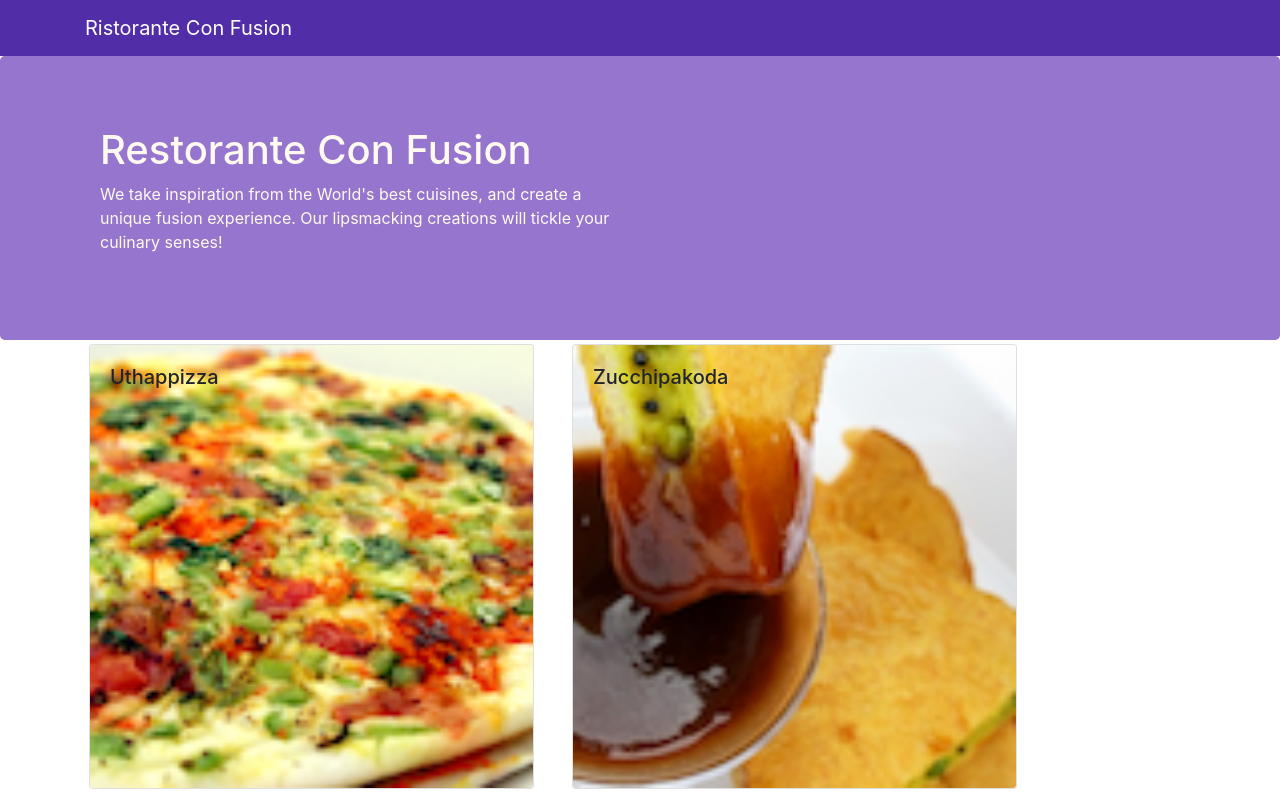
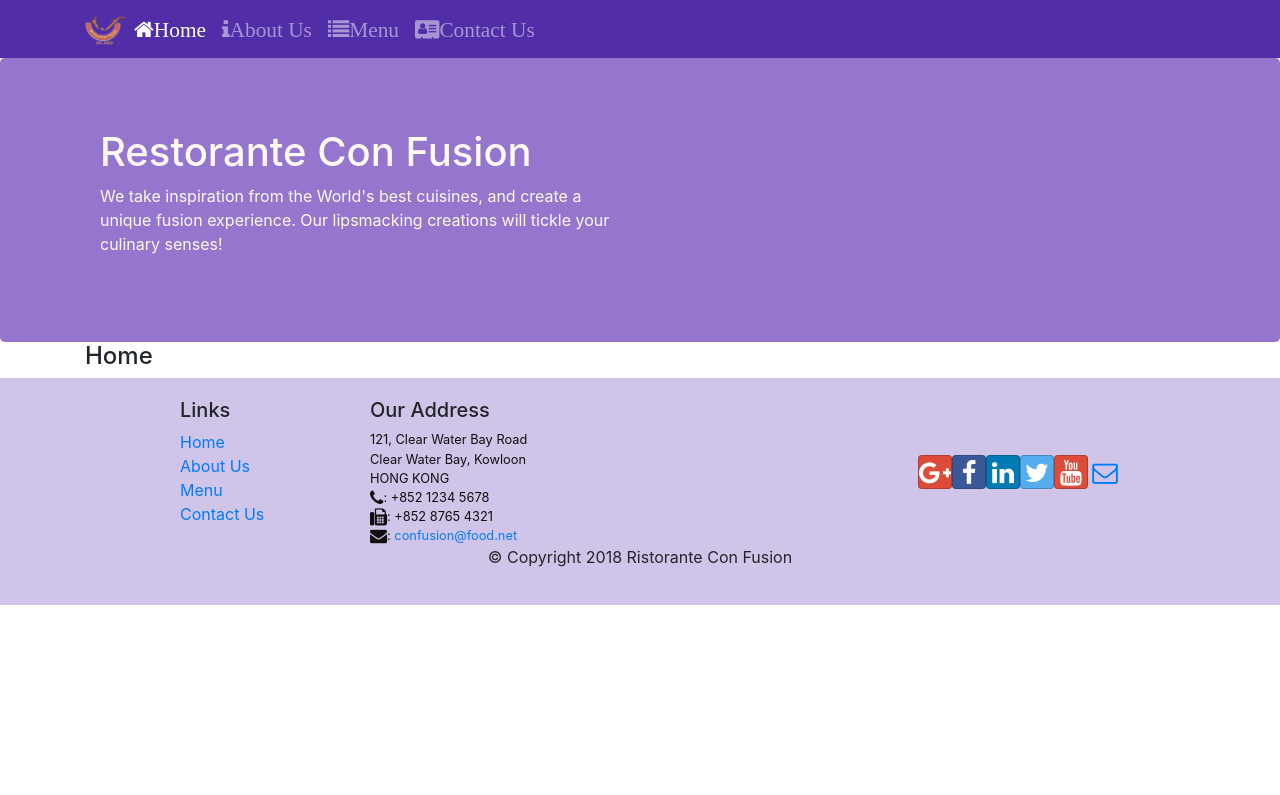
Before and after one commit to Habtamu-Dires/react-confusion, a React (Create React App) app: page /home in a window 1280 px wide. Shown: the top 795 px of the page. Built offline with nearby package versions, Linux system fonts and the light colour scheme.

Commit message:
React Router

```diff
--- a/package.json
+++ b/package.json
@@ -12,6 +12,7 @@
     "react": "^18.2.0",
     "react-dom": "^18.2.0",
     "react-popper": "0.9.2",
+    "react-router-dom": "4.2.2",
     "react-scripts": "5.0.1",
     "reactstrap": "5.0.0",
     "web-vitals": "^2.1.0"
--- a/src/App.js
+++ b/src/App.js
@@ -1,14 +1,17 @@
 import React, { Component } from 'react';
 import './App.css';
 import Main  from './components/MainComponent';
+import {BrowserRouter} from 'react-router-dom';
 
 class App extends Component {
 
   render(){
     return (
-      <div>
-        <Main />
-      </div>
+      <BrowserRouter>
+        <div>
+          <Main />
+        </div>
+      </BrowserRouter>
     );
   }
 }
--- a/src/components/FooterComponent.js
+++ b/src/components/FooterComponent.js
@@ -1,4 +1,5 @@
 import React from "react";
+import {Link } from 'react-router-dom';
 
 function Footer(props) {
     return(
@@ -8,10 +9,10 @@
                     <div className="col-4 offset-1 col-sm-2">
                         <h5>Links</h5>
                         <ul className="list-unstyled">
-                            <li><a href="#">Home</a></li>
-                            <li><a href="#">About</a></li>
-                            <li><a href="#">Menu</a></li>
-                            <li><a href="contactus.html">Contact</a></li>
+                            <li><Link to="/home" >Home</Link></li>
+                            <li><Link to='/aboutus'>About Us</Link></li>
+                            <li><Link to="/menu">Menu</Link></li>
+                            <li><Link to="/contactus">Contact Us</Link></li>
                         </ul>
                     </div>
                     <div className="col-7 col-sm-5">
--- a/src/components/HeaderComponent.js
+++ b/src/components/HeaderComponent.js
@@ -1,15 +1,60 @@
 import React, {Component} from "react";
-import { Navbar, NavbarBrand, Jumbotron } from 'reactstrap';
+import { Navbar, NavbarBrand, Nav, NavbarToggler, Collapse, NavItem, Jumbotron } from 'reactstrap';
+import { NavLink } from 'react-router-dom';
 
 class Header extends Component {
+
+    constructor(props){
+        super(props);
+
+        this.state= {
+            isNavOpen: false
+        }
+
+        this.toggleNav = this.toggleNav.bind(this); //binding or use arrow function.
+    }
+
+    toggleNav(){
+       this.setState({
+            isNavOpen: !this.state.isNavOpen
+       })
+    }
 
     render() {
 
         return(
             <>
-               <Navbar dark>
+               <Navbar dark expand="md">
                     <div className="container">
-                        <NavbarBrand href="/">Ristorante Con Fusion</NavbarBrand>
+                        <NavbarToggler onClick={this.toggleNav} />
+                        <NavbarBrand className="mr-auto" href="/">
+                            <img src="assets/images/logo.png" height="30" width="41"
+                            alt="Ristorante Con Fusion" />
+                        </NavbarBrand>
+                        <Collapse isOpen={this.state.isNavOpen} navbar>
+                            <Nav navbar>
+                                <NavItem>
+                                    <NavLink className="nav-link" to='/home'>
+                                        <span className="fa fa-home fa-lg">Home</span>
+                                    </NavLink>
+                                </NavItem>
+                                <NavItem>
+                                    <NavLink className="nav-link" to='/aboutus'>
+                                        <span className="fa fa-info fa-lg">About Us</span>
+                                    </NavLink>
+                                </NavItem>
+                                <NavItem>
+                                    <NavLink className="nav-link" to='/menu'>
+                                        <span className="fa fa-list fa-lg">Menu</span>
+                                    </NavLink>
+                                </NavItem>
+                                <NavItem>
+                                    <NavLink className="nav-link" to='/contactus'>
+                                        <span className="fa fa-address-card fa-lg">Contact Us</span>
+                                    </NavLink>
+                                </NavItem>
+                            </Nav>
+                        </Collapse>
                     </div>
                 </Navbar>
                 <Jumbotron>
--- /dev/null
+++ b/src/components/HomeComponent.js
@@ -0,0 +1,11 @@
+import React from "react";
+
+function Home(props) {
+    return(
+        <div className="container">
+            <h4>Home</h4>
+        </div>
+    );
+}
+
+export default Home;
--- a/src/components/MainComponent.js
+++ b/src/components/MainComponent.js
@@ -1,9 +1,11 @@
 import React, { Component } from 'react';
+import Home from './HomeComponent';
 import Menu from './MenuComponent';
 import DishDetail from "./DishDetailComponent";
 import Header from './HeaderComponent';
 import Footer from './FooterComponent';
 import { DISHES } from '../shared/dishes'
+import {Switch, Route, Redirect} from 'react-router-dom';
 
 class Main extends Component {
 
@@ -11,25 +13,27 @@
     super(props);
 
     this.state = {
-      dishes: DISHES,
-      selectedDish: null
+      dishes: DISHES
     };
   }
 
-  onDishSelect(dishId){
-    this.setState({ selectedDish: dishId });
-  }
 
   render(){
+    const HomePage = () => {
+      return(<Home />)
+    }
     return (
       <div>
         <Header />
-        <Menu dishes={this.state.dishes} onClick={(dishId) => this.onDishSelect(dishId)}/>
-        <DishDetail dish={this.state.dishes.filter((dish)=>
-            dish.id === this.state.selectedDish )[0]} />
+          <Switch>
+            <Route path="/home" component={HomePage} />
+            <Route exact path='/menu' component={()=> <Menu dishes={this.state.dishes} /> } />
+            <Redirect to='/home' />
+          </Switch>
         <Footer />
       </div>
     );
   }
 }
+
 export default Main;
```
Also changed, not shown: 1 other file (tests, documents, lock files or other folders).
